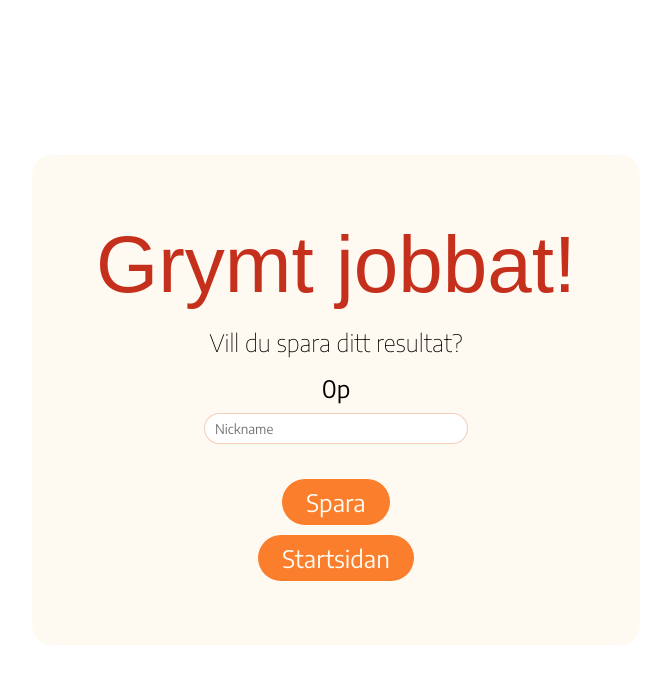
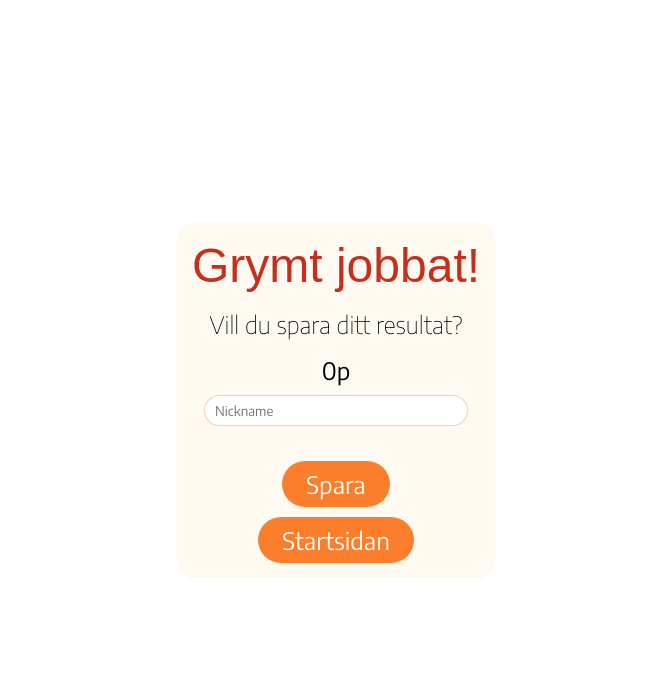
Before and after one commit to Skjesper/GoldenBeetlebug, a Next.js app: page /leaderboard in a window 1280 px wide. Shown: the top 684 px of the page, without its empty margins (304-975 px from the left). Built offline with nearby package versions, Linux system fonts and the light colour scheme; no server answers; the database is empty; a web font is replaced by a local one.

Commit message:
Added a h2 css styling
Co-Authored-By: Anna Dahlberg <anna.dahlberg@live.se>
Co-Authored-By: Julia Lyngfelt <168407644+jlyngfelt@users.noreply.github.com>

```diff
--- a/src/app/components/ScoreForm.tsx
+++ b/src/app/components/ScoreForm.tsx
@@ -5,30 +5,46 @@ import Scoreboard from './ScoreBoard';
 import styled from '@emotion/styled';
 import Button from './Button';
 
+
+
 const ScoreBoardContainer = styled.div`
-    padding: 4rem;
+    padding: 1rem;
     border-radius: 20px;
     background: var(--background);
     display: flex;
     gap:1rem;
     flex-direction: column;
+    align-items: center;
     justify-content: center;
+
+
+
 `;
 
+const StyledH2 = styled.h2`
+    font-family: var(--font-primary);
+    font-size: 3rem; /* Mobil landscape (bas) */
+    text-align: center;
+    font-weight: 400;
+    color: var(--primary);
+
+`;
+
+
 const ScoreInput = styled.form`
-  display: flex;
-  flex-direction: column;
-  align-items: center;
-  gap: 10px;
+ display: flex;
+ flex-direction: column;
+ align-items: center;
+ gap: 0.625rem;
 `;
 
 const Input = styled.input`
-    width: 264px;
-    height: 31px;
-    border-radius: 20px;
-    border: 1px solid #dc4d0047;
-    margin-bottom: 25px;
-    padding-left: 10px;
+   width: 16.5rem;
+   height: 1.9375rem;
+   border-radius: 1.25rem;
+   border: 1px solid #dc4d0047;
+   margin-bottom: 1.5625rem;
+   padding-left: 0.625rem;
 `;
 
 interface ScoreFormProps {
@@ -81,7 +97,7 @@ const ScoreForm: React.FC<ScoreFormProps> = ({ score = 0, onDisplayChange}) => {
     <div>
 
       <ScoreBoardContainer >
-        <h1>Grymt jobbat!</h1>
+        <StyledH2>Grymt jobbat!</StyledH2>
         <h3>Vill du spara ditt resultat?</h3>
           <ScoreInput onSubmit={handleSubmit}>
           <Scoreboard score={score} showHighScore={false} />
--- a/src/app/oldPages/LeaderboardPage.tsx
+++ b/src/app/oldPages/LeaderboardPage.tsx
@@ -13,12 +13,12 @@ const PageContainer = styled.div`
     display: flex;
     align-items: center;
     justify-content: center;
+    background-color: white;
 `;
 
 function LeaderboardPage() {
   const [gameScore, setGameScore] = useState<number>(0);
   const [display, setDisplay] = useState<boolean>(false);
-  const [backgroundImage] = useState<string | undefined>(undefined);
 
   useEffect(() => {
     const savedScore = localStorage.getItem('gameScore');
```
